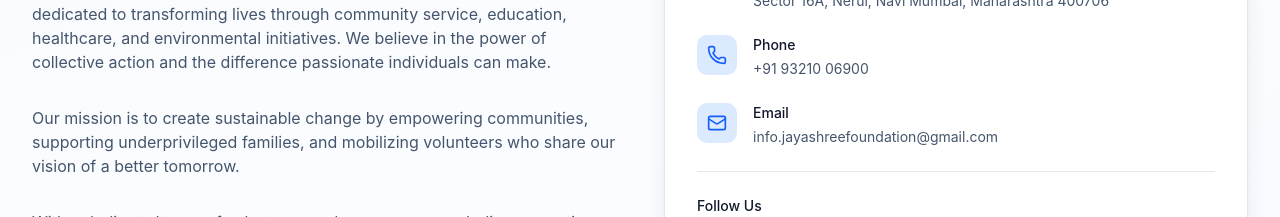
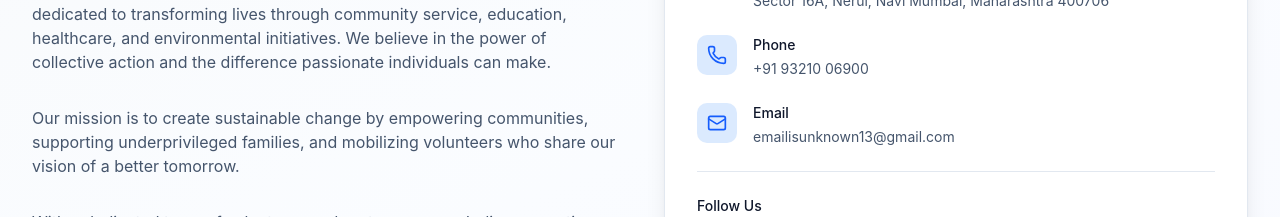
Before and after one commit to gauravv-jainn/jayashree, a React (Vite) app: page / in a window 1280 px wide. Shown: the part 2820-3037 px from the top of the page. Built offline with nearby package versions, Linux system fonts and the light colour scheme.

Commit message:
new changes

```diff
--- a/src/app/components/AboutSection.tsx
+++ b/src/app/components/AboutSection.tsx
@@ -3,6 +3,7 @@
 
 export function AboutSection() {
   const { isDark } = useTheme();
+  const contactEmail = import.meta.env.VITE_CONTACT_EMAIL;
 
   return (
     <section className={`px-4 md:px-8 py-12 md:py-20 transition-colors duration-200 ${
@@ -105,7 +106,7 @@
                   }`}>Email</div>
                   <div className={`text-sm font-normal leading-5 transition-colors duration-200 ${
                     isDark ? 'text-slate-300' : 'text-slate-600'
-                  }`}>info.jayashreefoundation@gmail.com</div>
+                  }`}>{contactEmail}</div>
                 </div>
               </div>
             </div>
--- a/src/app/components/Footer.tsx
+++ b/src/app/components/Footer.tsx
@@ -6,6 +6,7 @@
 export function Footer() {
   const navigate = useNavigate();
   const { isDark } = useTheme();
+  const contactEmail = import.meta.env.VITE_CONTACT_EMAIL;
 
   const currentYear = new Date().getFullYear();
   const socialLinks = [
@@ -13,7 +14,7 @@
     { icon: Twitter, label: 'Twitter', href: '#' },
     { icon: Instagram, label: 'Instagram', href: 'https://www.instagram.com/jayashree_foundation?igsh=aDQ4czhrN241cHE4' },
     { icon: Linkedin, label: 'LinkedIn', href: '#' },
-    { icon: Mail, label: 'Email', href: 'mailto:info.jayashreefoundation@gmail.com' },
+    { icon: Mail, label: 'Email', href: `mailto:${contactEmail}` },
   ];
 
   return (
--- a/src/app/components/LocationMap.tsx
+++ b/src/app/components/LocationMap.tsx
@@ -25,15 +25,19 @@
     facebook: 'https://facebook.com/jayashreefoundation',
     twitter: 'https://twitter.com/jayashreefdn',
     linkedin: 'https://linkedin.com/company/jayashree-foundation',
-    email: 'info.jayashreefoundation@gmail.com',
   },
 }: LocationMapProps) {
   const { isDark } = useTheme();
+  const contactEmail = import.meta.env.VITE_CONTACT_EMAIL;
+  const mergedSocialLinks = {
+    ...socialLinks,
+    email: socialLinks.email ?? contactEmail,
+  };
 
   const mapsUrl = 'https://maps.app.goo.gl/6ogYQotHceBX6B3m6';
   const whatsappUrl = `https://wa.me/${whatsapp}?text=Hello%20Jayashree%20Foundation`;
   const phoneUrl = `tel:${phone}`;
-  const emailUrl = `mailto:${socialLinks.email}`;
+  const emailUrl = `mailto:${mergedSocialLinks.email}`;
 
   return (
     <section className={`px-4 md:px-8 py-12 md:py-20 transition-colors duration-200 ${
@@ -146,9 +150,9 @@
                 Follow Us
               </p>
               <div className="flex items-center gap-3">
-                {socialLinks.facebook && (
+                {mergedSocialLinks.facebook && (
                   <a
-                    href={socialLinks.facebook}
+                    href={mergedSocialLinks.facebook}
                     target="_blank"
                     rel="noopener noreferrer"
                     className={`w-10 h-10 p-0 rounded-lg flex items-center justify-center leading-none transition-colors ${
@@ -159,9 +163,9 @@
                     <Facebook className={`w-5 h-5 ${isDark ? 'text-slate-300' : 'text-slate-600'}`} />
                   </a>
                 )}
-                {socialLinks.twitter && (
+                {mergedSocialLinks.twitter && (
                   <a
-                    href={socialLinks.twitter}
+                    href={mergedSocialLinks.twitter}
                     target="_blank"
                     rel="noopener noreferrer"
                     className={`w-10 h-10 p-0 rounded-lg flex items-center justify-center leading-none transition-colors ${
@@ -172,9 +176,9 @@
                     <Twitter className={`w-5 h-5 ${isDark ? 'text-slate-300' : 'text-slate-600'}`} />
                   </a>
                 )}
-                {socialLinks.linkedin && (
+                {mergedSocialLinks.linkedin && (
                   <a
-                    href={socialLinks.linkedin}
+                    href={mergedSocialLinks.linkedin}
                     target="_blank"
                     rel="noopener noreferrer"
                     className={`w-10 h-10 p-0 rounded-lg flex items-center justify-center leading-none transition-colors ${
@@ -185,7 +189,7 @@
                     <Linkedin className={`w-5 h-5 ${isDark ? 'text-slate-300' : 'text-slate-600'}`} />
                   </a>
                 )}
-                {socialLinks.email && (
+                {mergedSocialLinks.email && (
                   <a
                     href={emailUrl}
                     className={`w-10 h-10 p-0 rounded-lg flex items-center justify-center leading-none transition-colors ${
--- a/src/utils/emailSender.ts
+++ b/src/utils/emailSender.ts
@@ -2,6 +2,8 @@
 // This will send form data to the backend for email processing
 
 import nodemailer from 'nodemailer';
+
+const contactEmail = import.meta.env.VITE_CONTACT_EMAIL;
 
 const transporter = nodemailer.createTransport({
   service: 'gmail',
@@ -16,7 +18,7 @@
     // Email to organization
     await transporter.sendMail({
       from: process.env.NODEMAILER_EMAIL,
-      to: process.env.NODEMAILER_EMAIL,
+      to: contactEmail,
       subject: `New Membership Application from ${formData.fullName}`,
       html: `
         <h2>New Membership Application</h2>
```
Also changed, not shown: src/vite-env.d.ts (added, +9 -0 lines), 1 other file (tests, documents, lock files or other folders).
